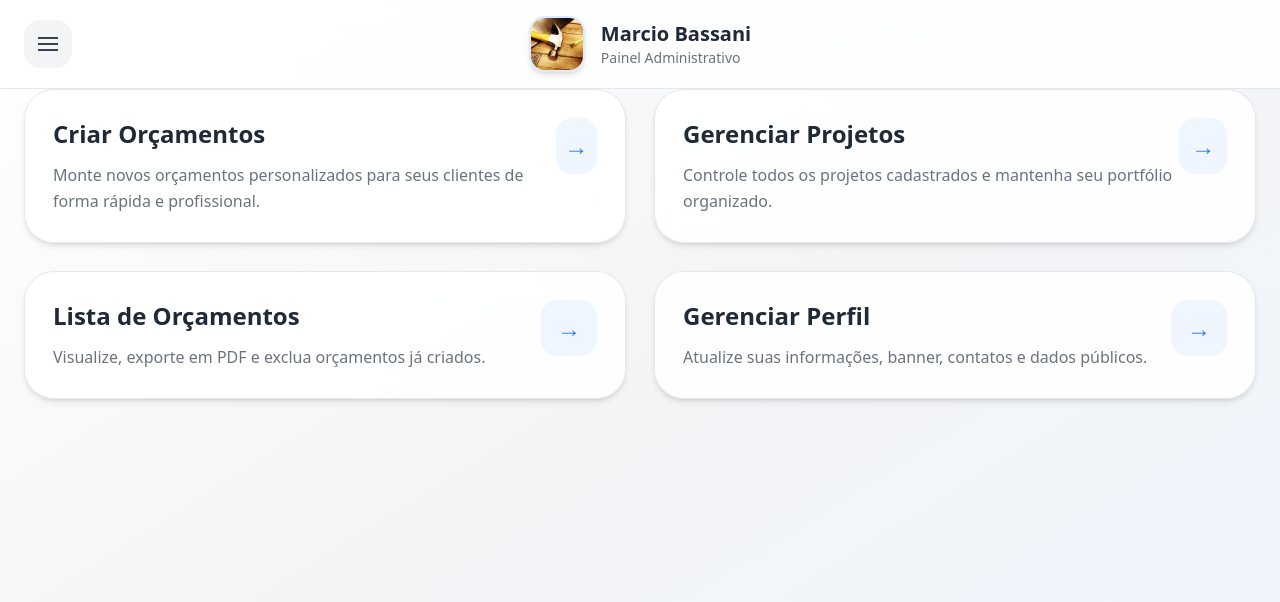
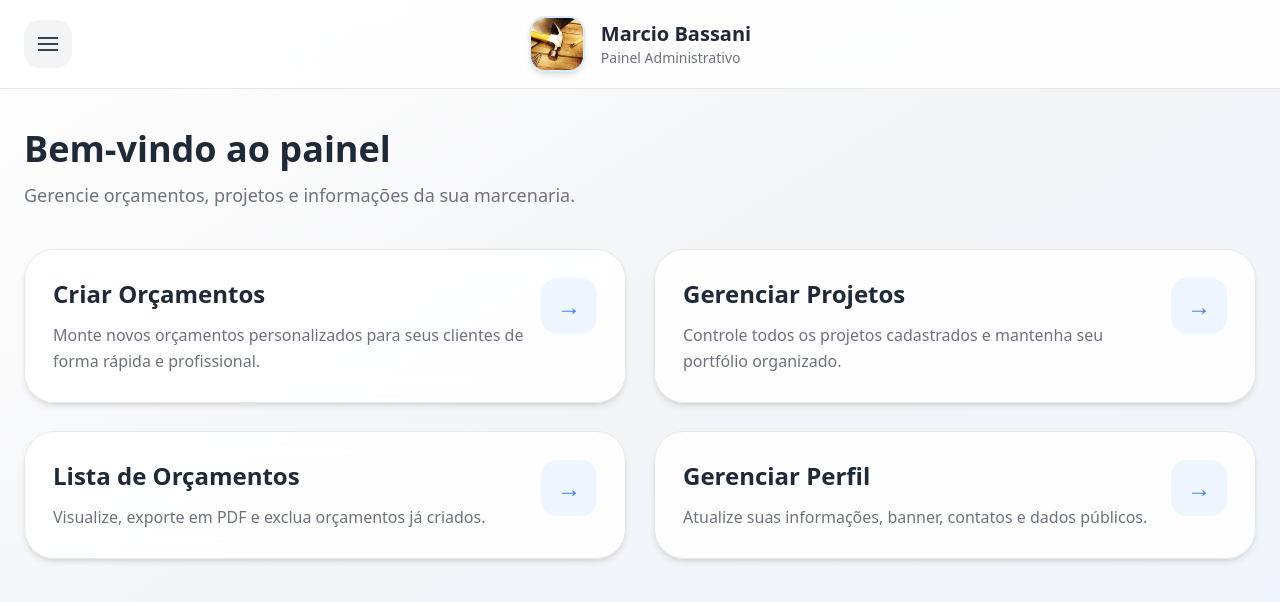
Before and after one commit to Rh4yanna/marcenaria, a React (Vite) app: page /home in a window 1280 px wide. Shown: the top 602 px of the page. Built offline with nearby package versions, Linux system fonts and the light colour scheme; sample sign-in values are in the browser's storage.

Commit message:
terceira atualizacao

```diff
--- a/src/pages/home.jsx
+++ b/src/pages/home.jsx
@@ -15,7 +15,17 @@ function Home() {
   const MenuItem = ({ label, desc, path }) => (
     <button
       onClick={() => irPara(path)}
-      className="w-full text-left p-4 rounded-2xl hover:bg-blue-50 transition border border-transparent hover:border-blue-100"
+      className="
+        w-full
+        text-left
+        p-4
+        rounded-2xl
+        hover:bg-blue-50
+        transition
+        border
+        border-transparent
+        hover:border-blue-100
+      "
     >
       <h3 className="font-semibold text-gray-800">
         {label}
@@ -45,7 +55,7 @@ function Home() {
         duration-300
       "
     >
-      <div className="flex items-start justify-between">
+      <div className="flex items-start justify-between gap-4">
         <div>
           <h3 className="text-2xl font-bold text-gray-800 group-hover:text-blue-600 transition">
             {title}
@@ -58,7 +68,8 @@ function Home() {
 
         <div
           className="
-            w-14 h-14
+            min-w-[56px]
+            h-14
             rounded-2xl
             bg-blue-50
             flex items-center justify-center
@@ -81,7 +92,7 @@ function Home() {
       <header className="sticky top-0 z-30 bg-white/80 backdrop-blur-md border-b border-gray-200">
         <div className="max-w-7xl mx-auto px-6 py-4 flex items-center justify-between">
 
-          {/* MENU */}
+          {/* MENU BUTTON */}
           <button
             onClick={() => setMenuOpen(!menuOpen)}
             className="
@@ -139,16 +150,21 @@ function Home() {
           {/* SIDEBAR */}
           <div
             className="
-              fixed top-0 left-0
-              w-80 h-full
+              fixed
+              top-0
+              left-0
+              w-80
+              h-full
               bg-white
               shadow-2xl
               z-50
               p-6
-              border-r border-gray-200
+              border-r
+              border-gray-200
             "
           >
-            {/* TOPO MENU */}
+
+            {/* TOPO */}
             <div className="flex items-center gap-4 mb-8">
               <img
                 src={logo}
@@ -196,7 +212,7 @@ function Home() {
 
               <MenuItem
                 label="Gerenciar Perfil"
-                desc="Atualize seus dados"
+                desc="Atualize suas informações"
                 path="/gerenciarPerfil"
               />
             </div>
@@ -204,8 +220,21 @@ function Home() {
         </>
       )}
 
-      {/* CARDS */}
-      <main className="max-w-7xl mx-auto px-6 pb-12">
+      {/* CONTEÚDO */}
+      <main className="max-w-7xl mx-auto px-6 pt-10 pb-12">
+
+        {/* TÍTULO */}
+        <div className="mb-10">
+          <h2 className="text-4xl font-bold text-gray-800">
+            Bem-vindo ao painel
+          </h2>
+
+          <p className="text-gray-500 mt-3 text-lg">
+            Gerencie orçamentos, projetos e informações da sua marcenaria.
+          </p>
+        </div>
+
+        {/* CARDS */}
         <div className="grid grid-cols-1 md:grid-cols-2 gap-7">
 
           <CardButton
```
